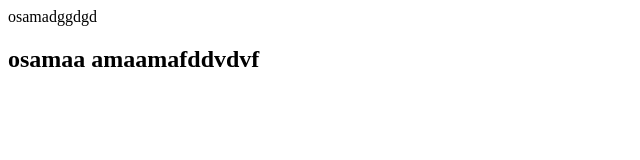
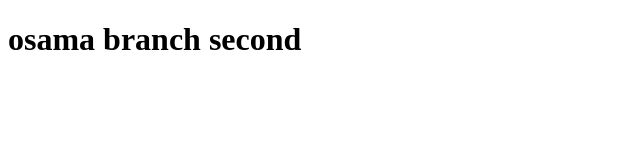
Before and after one commit to Osamaa3mmar/gitTest, a plain HTML site: page index.html in a window 1280 px wide. Shown: the whole page, without its empty margins (0-640 px from the left). Drawn offline with Linux system fonts and the light colour scheme.

Commit message:
osama branch

```diff
--- a/index.html
+++ b/index.html
@@ -6,7 +6,6 @@
     <title>osama</title>
 </head>
 <body>
-    osamadggdgd
-    <h2>osamaa amaamafddvdvf</h2>
+    <h1>osama branch second</h1>
 </body>
 </html>
```
